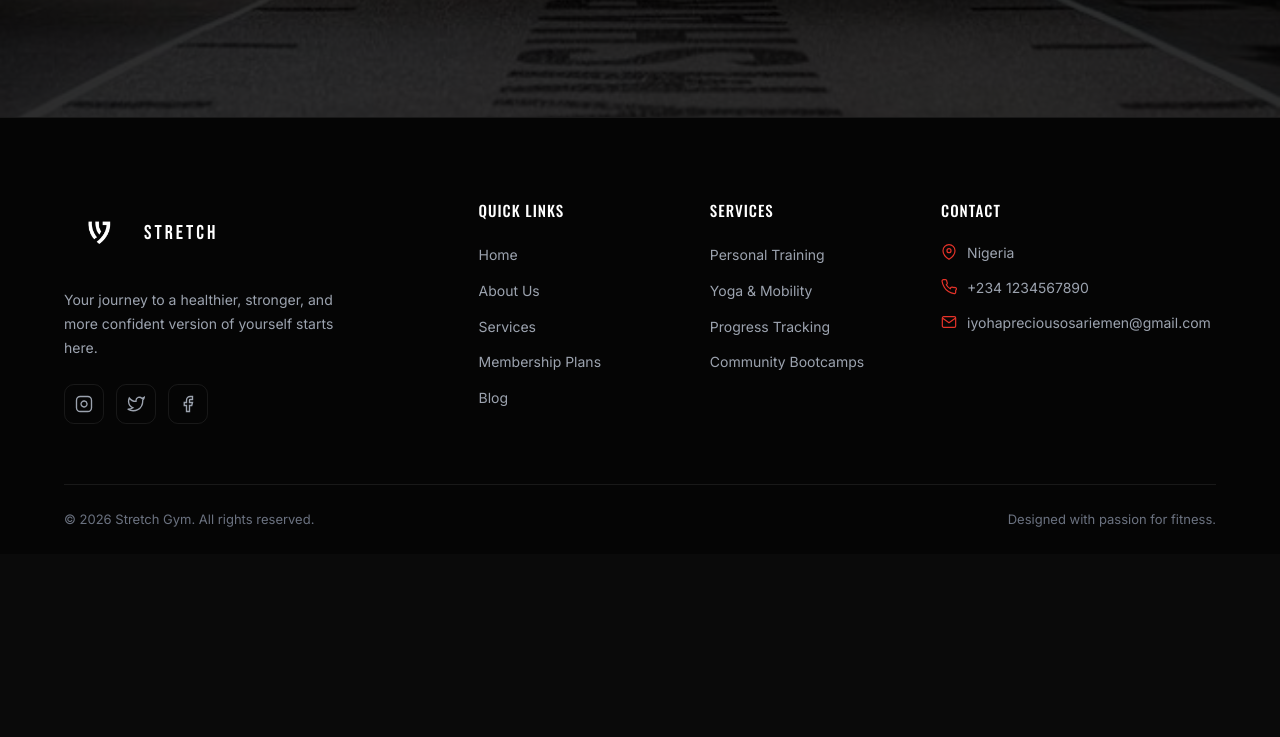
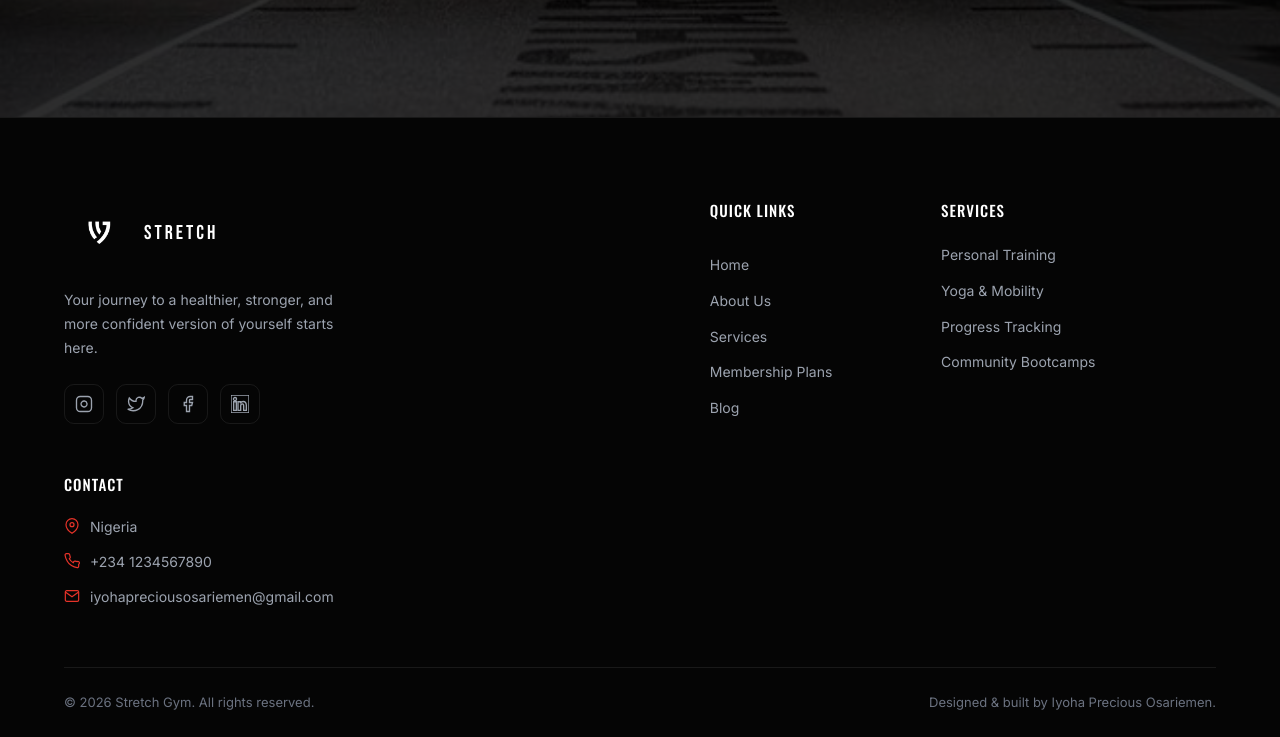
Before and after one commit to osariemeniyoha/stretchGymWebsite, a plain HTML site: page index.html in a window 1280 px wide. Shown: the part 5815-6552 px from the top of the page. Before the commit the page ends 6369 px from the top, so only its background shows below. Drawn offline with nearby package versions, Linux system fonts and the light colour scheme.

Commit message:
Added linkedin profile link

```diff
--- a/index.html
+++ b/index.html
@@ -477,6 +477,10 @@
             <a href="#" aria-label="Facebook">
               <svg viewBox="0 0 24 24" fill="none" stroke="currentColor" stroke-width="1.8"><path d="M18 2h-3a5 5 0 0 0-5 5v3H7v4h3v8h4v-8h3l1-4h-4V7a1 1 0 0 1 1-1h3z"/></svg>
             </a>
+
+            <a href="https://www.linkedin.com/in/osariemen-iyoha-835774355/" target="_blank" aria-label="LinkedIn">
+              <svg viewBox="0 0 24 24" fill="none" stroke="currentColor" stroke-width="1.8"><path d='M20.447 20.452h-3.554v-5.569c0-1.328-.027-3.037-1.852-3.037-1.853 0-2.136 1.445-2.136 2.939v5.667H9.351V9h3.414v1.561h.046c.477-.9 1.637-1.85 3.37-1.85 3.601 0 4.267 2.37 4.267 5.455v6.286zM5.337 7.433c-1.144 0-2.063-.926-2.063-2.065 0-1.138.92-2.063 2.063-2.063 1.14 0 2.064.925 2.064 2.063 0 1.139-.925 2.065-2.064 2.065zm1.782 13.019H3.555V9h3.564v11.452zM22.225 0H1.771C.792 0 0 .774 0 1.729v20.542C0 23.227.792 24 1.771 24h20.451C23.2 24 24 23.227 24 22.271V1.729C24 .774 23.2 0 22.222 0h.003z' },
+            </a>
           </div>
         </div>
 
@@ -523,7 +527,7 @@
 
       <div class="footer-bottom">
         <p>&copy; <span id="year"></span> Stretch Gym. All rights reserved.</p>
-        <p>Designed with passion for fitness.</p>
+        <p>Designed & built by Iyoha Precious Osariemen.</p>
       </div>
     </div>
   </footer>
```
